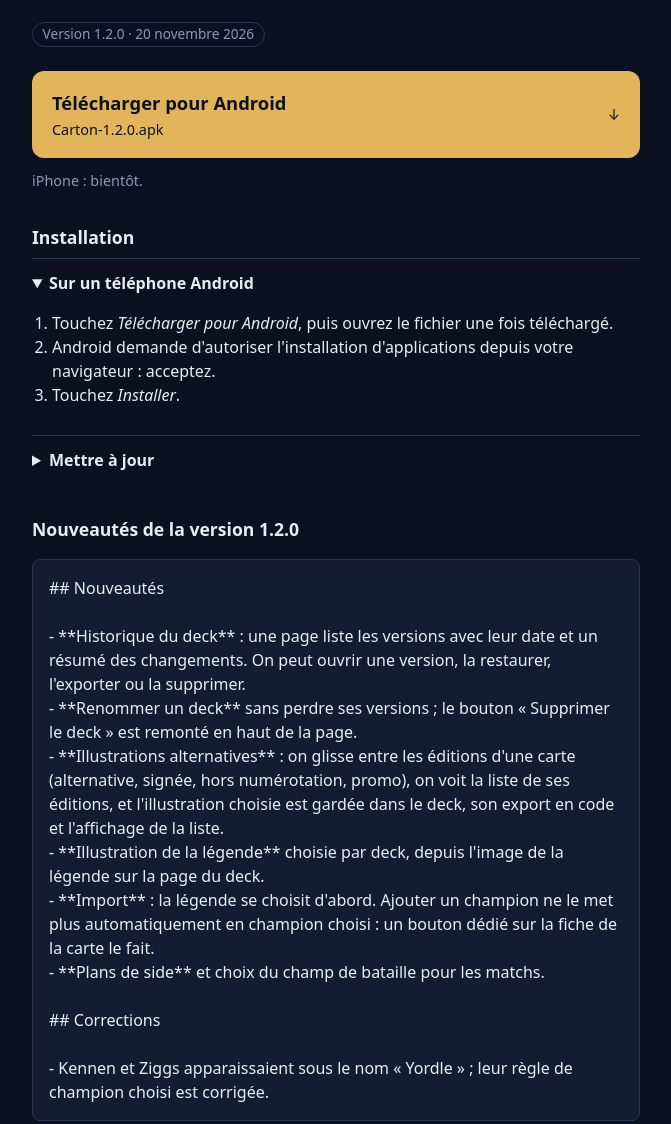
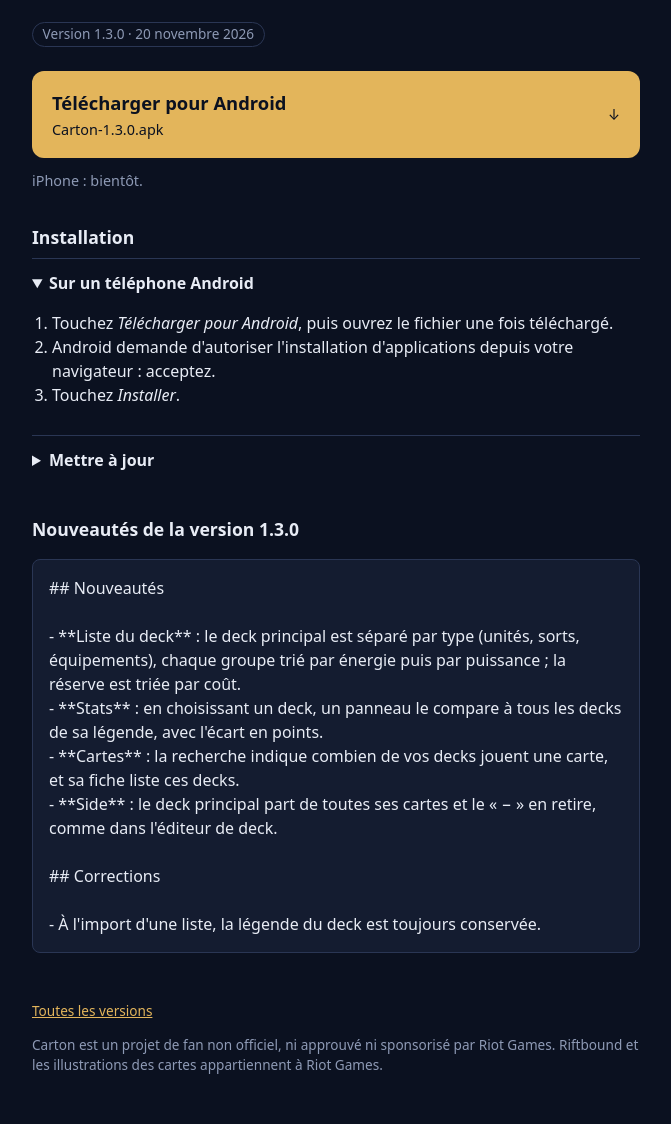
Before and after one commit to Unarbre/carton.github.io, a plain HTML site: page index.html in a window 1280 px wide. Shown: the part 161-1285 px from the top of the page, without its empty margins (304-975 px from the left). Drawn offline with Linux system fonts and the light colour scheme.

Commit message:
Download page: Carton 1.3.0

```diff
--- a/index.html
+++ b/index.html
@@ -36,10 +36,10 @@
     <h1>Carton</h1>
     <p class="tagline">Le compagnon des joueurs de jeux de cartes : score, historique, notes par matchup et banlists
     toujours à jour. Premier jeu : Riftbound.</p>
-    <span class="version">Version 1.2.0 · 20 novembre 2026</span>
+    <span class="version">Version 1.3.0 · 20 novembre 2026</span>
 
-    <a class="download" href="https://github.com/Unarbre/carton.github.io/releases/download/v1.2.0/Carton-1.2.0.apk">
-      <div><strong>Télécharger pour Android</strong><span>Carton-1.2.0.apk</span></div>
+    <a class="download" href="https://github.com/Unarbre/carton.github.io/releases/download/v1.3.0/Carton-1.3.0.apk">
+      <div><strong>Télécharger pour Android</strong><span>Carton-1.3.0.apk</span></div>
       <span aria-hidden="true">↓</span>
     </a>
     <p class="soon">iPhone : bientôt.</p>
@@ -60,19 +60,17 @@
       toutes seules.</p>
     </details>
 
-    <h2>Nouveautés de la version 1.2.0</h2>
+    <h2>Nouveautés de la version 1.3.0</h2>
     <pre class="notes">## Nouveautés
 
-- **Historique du deck** : une page liste les versions avec leur date et un résumé des changements. On peut ouvrir une version, la restaurer, l'exporter ou la supprimer.
-- **Renommer un deck** sans perdre ses versions ; le bouton « Supprimer le deck » est remonté en haut de la page.
-- **Illustrations alternatives** : on glisse entre les éditions d'une carte (alternative, signée, hors numérotation, promo), on voit la liste de ses éditions, et l'illustration choisie est gardée dans le deck, son export en code et l'affichage de la liste.
-- **Illustration de la légende** choisie par deck, depuis l'image de la légende sur la page du deck.
-- **Import** : la légende se choisit d'abord. Ajouter un champion ne le met plus automatiquement en champion choisi : un bouton dédié sur la fiche de la carte le fait.
-- **Plans de side** et choix du champ de bataille pour les matchs.
+- **Liste du deck** : le deck principal est séparé par type (unités, sorts, équipements), chaque groupe trié par énergie puis par puissance ; la réserve est triée par coût.
+- **Stats** : en choisissant un deck, un panneau le compare à tous les decks de sa légende, avec l'écart en points.
+- **Cartes** : la recherche indique combien de vos decks jouent une carte, et sa fiche liste ces decks.
+- **Side** : le deck principal part de toutes ses cartes et le « − » en retire, comme dans l'éditeur de deck.
 
 ## Corrections
 
-- Kennen et Ziggs apparaissaient sous le nom « Yordle » ; leur règle de champion choisi est corrigée.</pre>
+- À l'import d'une liste, la légende du deck est toujours conservée.</pre>
 
     <footer>
       <p><a href="https://github.com/Unarbre/carton.github.io/releases">Toutes les versions</a></p>
```
Also changed, not shown: app/latest.json (+4 -4 lines).
